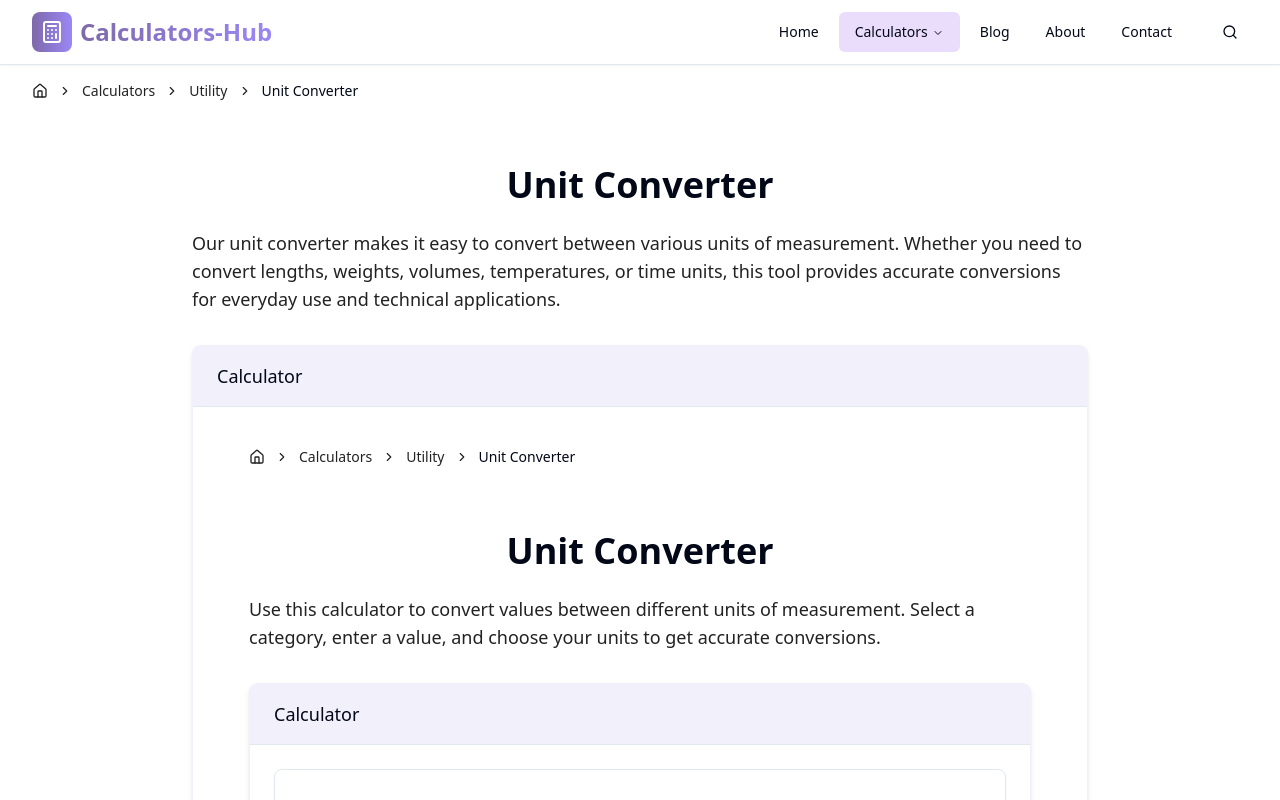
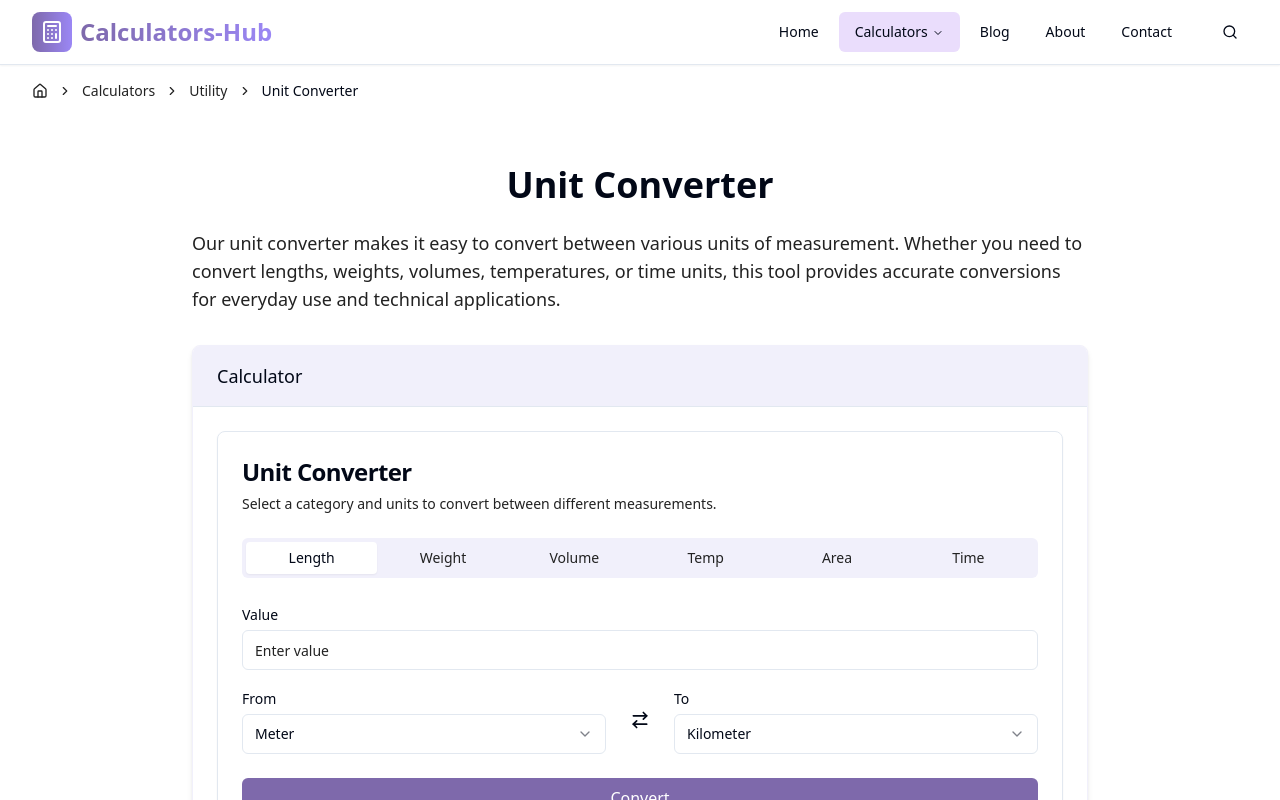
Before and after one commit to zaheerin2025/insight-calculator-hub, a React (Vite) app: page /calculators/utility/unit-converter in a window 1280 px wide. Shown: the top 800 px of the page. Built offline with nearby package versions, Linux system fonts and the light colour scheme.

Commit message:
Fix: Remove duplicated calculator content
Remove duplicated content within calculator components.

```diff
--- a/src/components/calculators/utility/UnitConverter.tsx
+++ b/src/components/calculators/utility/UnitConverter.tsx
@@ -5,7 +5,6 @@ import { Tabs, TabsContent, TabsList, TabsTrigger } from '@/components/ui/tabs';
 import { Label } from '@/components/ui/label';
 import { Input } from '@/components/ui/input';
 import { Select, SelectContent, SelectItem, SelectTrigger, SelectValue } from '@/components/ui/select';
-import CalculatorLayout from '@/components/calculators/CalculatorLayout';
 import ResultDisplay from '@/components/calculators/ResultDisplay';
 import { ArrowRightLeft } from 'lucide-react';
 
@@ -139,75 +138,6 @@ const UnitConverter: React.FC = () => {
   };
 
   return (
-    <CalculatorLayout
-      title="Unit Converter"
-      description="Convert between various units of measurement including length, weight, volume, temperature, area, and time."
-      intro="Use this calculator to convert values between different units of measurement. Select a category, enter a value, and choose your units to get accurate conversions."
-      formula={
-        <>
-          <p>Unit conversion is based on conversion factors between different units of measurement. The basic formula is:</p>
-          <div className="bg-muted p-4 rounded-md my-4 overflow-x-auto">
-            <code>Result = Value × (From Unit Factor ÷ To Unit Factor)</code>
-          </div>
-          <p>For temperature conversions, we use specific formulas:</p>
-          <ul className="list-disc pl-6 space-y-2 mt-3">
-            <li>Celsius to Fahrenheit: °F = (°C × 9/5) + 32</li>
-            <li>Fahrenheit to Celsius: °C = (°F - 32) × 5/9</li>
-            <li>Celsius to Kelvin: K = °C + 273.15</li>
-            <li>Kelvin to Celsius: °C = K - 273.15</li>
-            <li>Fahrenheit to Kelvin: K = (°F - 32) × 5/9 + 273.15</li>
-            <li>Kelvin to Fahrenheit: °F = (K - 273.15) × 9/5 + 32</li>
-          </ul>
-        </>
-      }
-      faq={[
-        {
-          question: "Why do my conversion results sometimes show scientific notation?",
-          answer: "For very large or very small numbers (≥1000 or <0.001), scientific notation provides a more readable format. For example, 0.0000001 is displayed as 1e-7, which means 1×10^-7."
-        },
-        {
-          question: "Are the temperature conversions exact?",
-          answer: "Yes, the temperature conversion formulas are exact mathematical relationships. For example, 0°C is exactly 32°F and 273.15K."
-        },
-        {
-          question: "How accurate are the conversion factors?",
-          answer: "The conversion factors used in this calculator are precise to several decimal places, which is sufficient for most everyday calculations and even many scientific applications."
-        },
-        {
-          question: "Why are there different ton measurements?",
-          answer: "There are several types of ton measurements: the metric ton (1,000 kg), the short ton (2,000 lb) used in the US, and the long ton (2,240 lb) used in the UK. Our calculator uses the metric ton."
-        }
-      ]}
-      relatedCalculators={[
-        {
-          title: "Fuel Cost Calculator",
-          path: "/calculators/utility/fuel-cost-calculator",
-          category: "Utility"
-        },
-        {
-          title: "Gas Mileage Calculator",
-          path: "/calculators/utility/gas-mileage-calculator",
-          category: "Utility"
-        },
-        {
-          title: "Area Calculator",
-          path: "/calculators/math/area-calculator",
-          category: "Math"
-        }
-      ]}
-      schemaMarkup={{
-        "@context": "https://schema.org",
-        "@type": "SoftwareApplication",
-        "name": "Unit Converter",
-        "applicationCategory": "UtilityApplication",
-        "offers": {
-          "@type": "Offer",
-          "price": "0",
-          "priceCurrency": "USD"
-        },
-        "description": "Convert between various units of measurement including length, weight, volume, temperature, area, and time."
-      }}
-    >
     <Card>
       <CardHeader>
         <CardTitle className="text-2xl">Unit Converter</CardTitle>
@@ -328,7 +258,6 @@ const UnitConverter: React.FC = () => {
         )}
       </CardContent>
     </Card>
-    </CalculatorLayout>
   );
 };
 
```
Lines whose indentation alone changed are shown as unchanged.
